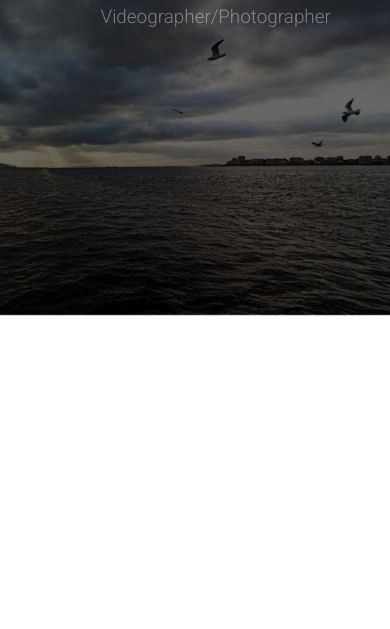
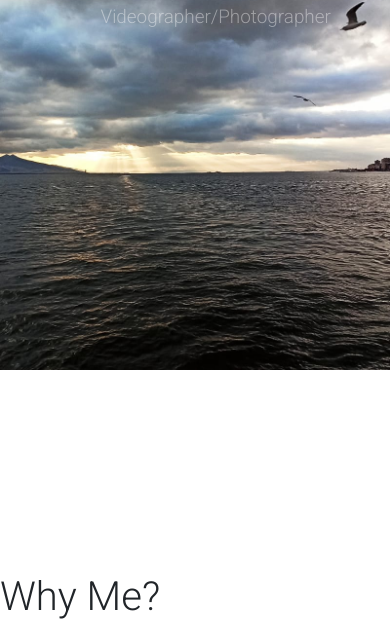
Before and after one commit to EnesCosanUZ/EgemenKarci.com, a plain HTML site: page index.html in a window 390 px wide. Shown: the part 271-900 px from the top of the page. Before the commit the page ends 844 px from the top, so only its background shows below. Drawn offline with Linux system fonts and the light colour scheme.

Commit message:
Add responsive header background

```diff
--- a/index.html
+++ b/index.html
@@ -36,6 +36,9 @@
         </center>
     </header>
 
+    <div class="whyme">
+        <h1>Why Me?</h1>
+    </div>
 
 <!--Javascripts-->
 <script src="./src/js/jquery.min.js"></script>
--- a/src/css/style.css
+++ b/src/css/style.css
@@ -1,3 +1,12 @@
+@media only screen and (max-width: 767px) {
+    header {
+    background: url(../../img/header.jpg) fixed no-repeat center center;
+    background-size: 200%;
+}
+}
+* {
+    font-family: 'Roboto', sans-serif;
+}
 a {
     color: rgba(255, 255, 255, 0.8);
 }
@@ -21,7 +30,7 @@ header {
 header::before {
     content:"";
     position:absolute;
-    background: url(../../img/header.jpg) fixed no-repeat 100%;
+    background: url(../../img/header.jpg) fixed no-repeat center center;
     background-size: 150%;
     filter:brightness(0.4);
     -webkit-filter:brightness(0.4);
@@ -33,12 +42,9 @@ header center {
 }
 header center h1 {
     font-size: 15mm;
-    color: #fff;
+    color:#fff;
 }
 header center p {
     margin-left: 10.6%;
     font-size: 5mm;
 }
-* {
-    font-family: 'Roboto', sans-serif;
-}
```
